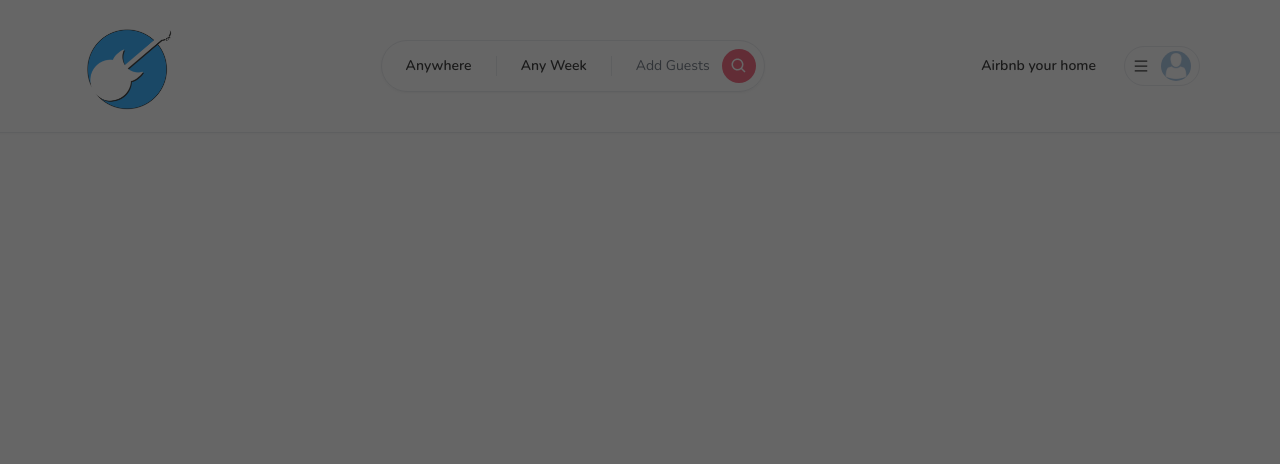
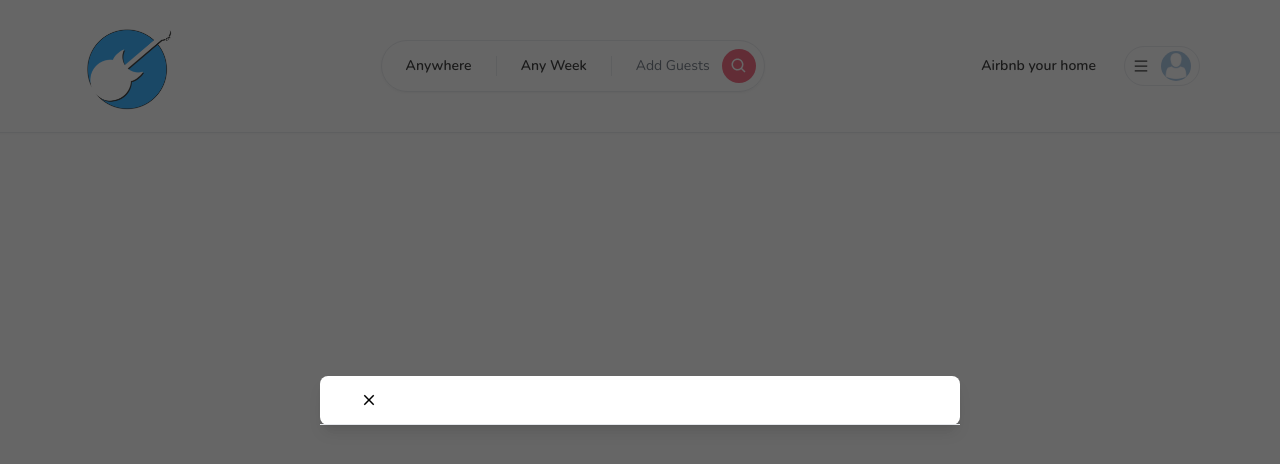
Before and after one commit to shopatomek/zoomeed, a Next.js app: page / in a window 1280 px wide. Shown: the top 464 px of the page. Built offline with nearby package versions, Linux system fonts and the light colour scheme.

Commit message:
Close button has been added

```diff
--- a/app/components/modals/Modal.tsx
+++ b/app/components/modals/Modal.tsx
@@ -1,6 +1,7 @@
 "use client";
 
 import { useCallback, useEffect, useState } from "react";
+import { IoMdClose } from "react-icons/io";
 
 interface ModalProps {
   isOpen?: boolean;
@@ -72,8 +73,17 @@
                     `}
           >
             <div className="translate h-full lg:h-auto md:h-auto border-0 rounded-lg shadow-lg relative flex flex-col w-full bg-white outline-none focus:outline-none">
-                          {/* HEADER */}
-
+              {/* HEADER */}
+              <div className="flex items-center p-6 rounded-t justify-center relative border-b-[1px]">
+                {/* BUTTON */}
+                <button
+                  onClick={handleClose}
+                  className="p-1 border-0 hover:opacity-70 transition absolute left-9"
+                >
+                  <IoMdClose size={18} />
+                </button>
+                <div></div>
+              </div>
             </div>
           </div>
         </div>
```
